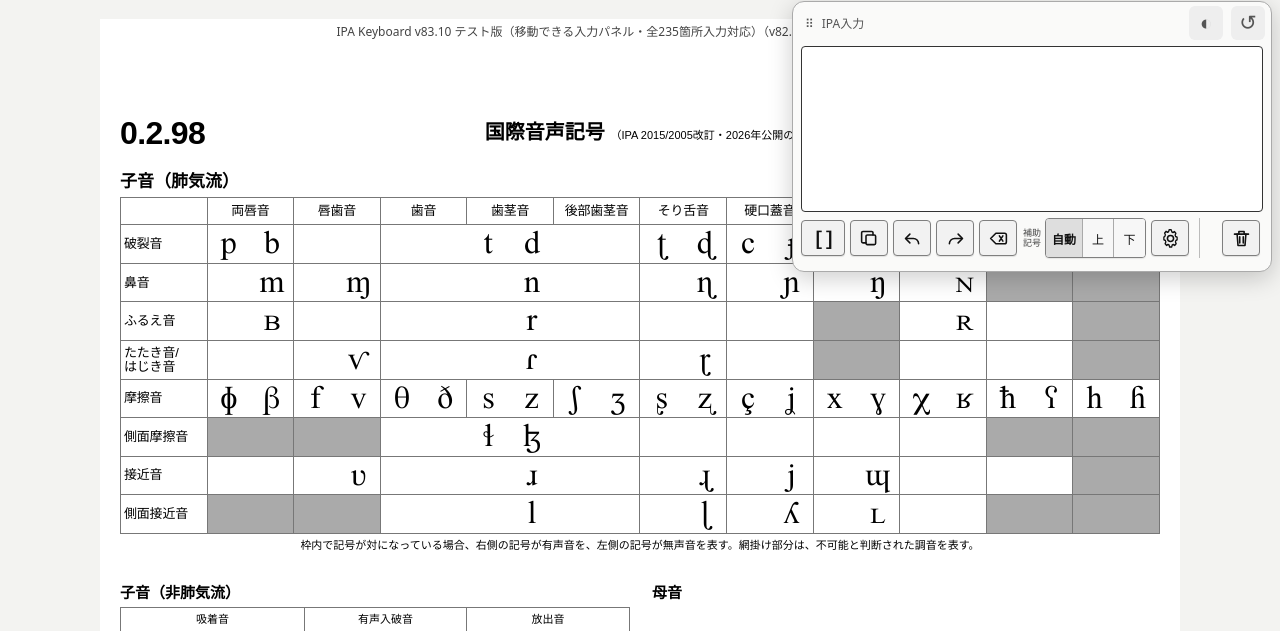
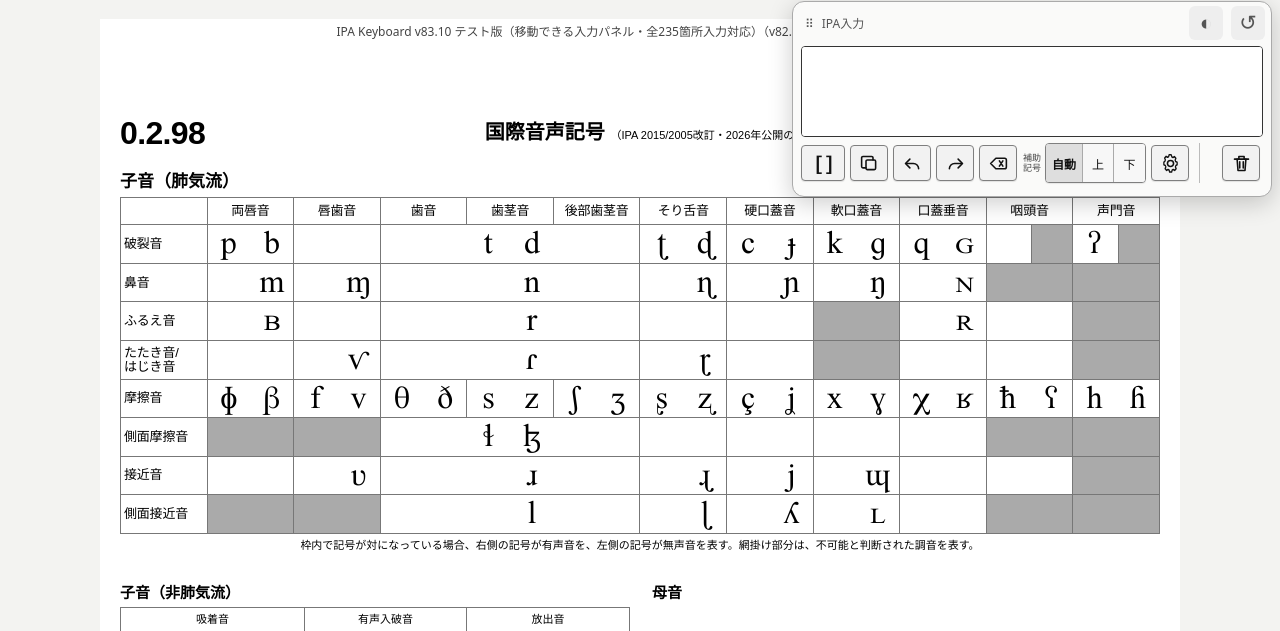
Before and after one commit to esaKITs/ipa-keyboard-test, a plain HTML site: page keyboard-v83-10/index.html in a window 1280 px wide. Shown: the part 109-740 px from the top of the page. Drawn offline with Linux system fonts and the light colour scheme; a web font is replaced by a local one.

Commit message:
Start the floating editor at one text row and grow within its bounded height as text is added

```diff
--- a/keyboard-v83-10/index.html
+++ b/keyboard-v83-10/index.html
@@ -372,7 +372,7 @@ html[data-inverse="true"] .ipa-standard,html[data-inverse="true"] .v83-label,htm
 html[data-inverse="true"] .v83-integrated{background:#000}
 html[data-inverse="true"] #floatingEditor,html[data-inverse="true"] #v83ChartFrame,html[data-inverse="true"] .info-dialog,html[data-inverse="true"] .confirm-dialog,html[data-inverse="true"] #toast,html[data-inverse="true"] #pop{filter:invert(1) hue-rotate(180deg);color-scheme:light}
 #contrastToggle[aria-pressed="true"]{background:#d4c2ee}
-</style></head><body><main class="app"><header class="app-header"><div class="ipa-standard">IPA Chart 2026 日本語版準拠</div><h1 class="title"><span>IPA Keyboard</span></h1><select class="version-ja language-select" id="languageSelect" aria-label="言語選択"><option value="ja" selected>日本語</option><option value="en">English</option><option value="pt-BR">Português brasileiro</option><option value="fa" lang="fa" dir="rtl">فارسی</option><option value="ja-osaka">大阪方言</option></select></header><div class="toolbar" id="floatingEditor" role="region" aria-label="移動できるIPA入力パネル"><div class="input-panel-grip"><button type="button" id="inputPanelDrag" aria-label="入力パネルを移動。矢印キーでも移動できます"><span aria-hidden="true">⠿</span><span id="inputPanelTitle">IPA入力</span></button><button type="button" id="contrastToggle" title="白黒反転" aria-label="白黒反転" aria-pressed="false">◐</button><button type="button" id="inputPanelReset" title="入力パネルの位置を戻す" aria-label="入力パネルの位置を戻す">↺</button></div><textarea id="out" class="output ipa" aria-label="IPA入力欄" spellcheck="false" style="height: 97px;"></textarea><div class="controls main-controls">
+</style></head><body><main class="app"><header class="app-header"><div class="ipa-standard">IPA Chart 2026 日本語版準拠</div><h1 class="title"><span>IPA Keyboard</span></h1><select class="version-ja language-select" id="languageSelect" aria-label="言語選択"><option value="ja" selected>日本語</option><option value="en">English</option><option value="pt-BR">Português brasileiro</option><option value="fa" lang="fa" dir="rtl">فارسی</option><option value="ja-osaka">大阪方言</option></select></header><div class="toolbar" id="floatingEditor" role="region" aria-label="移動できるIPA入力パネル"><div class="input-panel-grip"><button type="button" id="inputPanelDrag" aria-label="入力パネルを移動。矢印キーでも移動できます"><span aria-hidden="true">⠿</span><span id="inputPanelTitle">IPA入力</span></button><button type="button" id="contrastToggle" title="白黒反転" aria-label="白黒反転" aria-pressed="false">◐</button><button type="button" id="inputPanelReset" title="入力パネルの位置を戻す" aria-label="入力パネルの位置を戻す">↺</button></div><textarea id="out" rows="1" class="output ipa" aria-label="IPA入力欄" spellcheck="false" style="height: 97px;"></textarea><div class="controls main-controls">
 <button class="ctl bracket-btn" id="phonetic" title="角括弧を付ける" aria-label="角括弧を付ける">[ ]</button>
 <button class="ctl icon-btn" id="copy" title="コピー" aria-label="コピー"><svg viewBox="0 0 24 24" aria-hidden="true"><rect x="8" y="8" width="11" height="11" rx="1.5"/><path d="M16 8V5.5A1.5 1.5 0 0 0 14.5 4h-10A1.5 1.5 0 0 0 3 5.5v10A1.5 1.5 0 0 0 4.5 17H8"/></svg></button>
 <button class="ctl icon-btn" id="undo" title="元に戻す" aria-label="元に戻す"><svg viewBox="0 0 24 24" aria-hidden="true"><path d="M9 7 4 12l5 5"/><path d="M5 12h8a6 6 0 0 1 6 6"/></svg></button>
```
